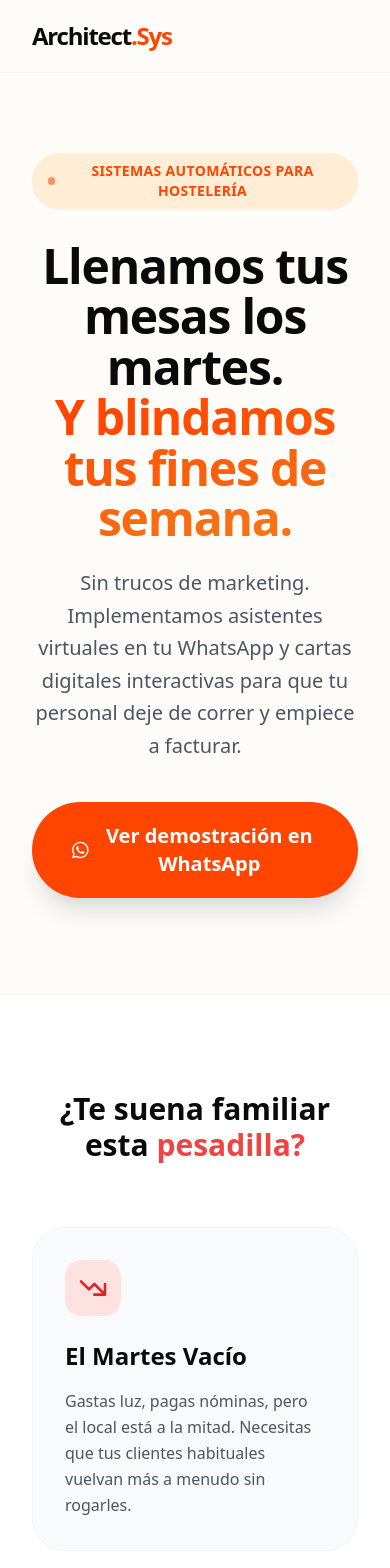
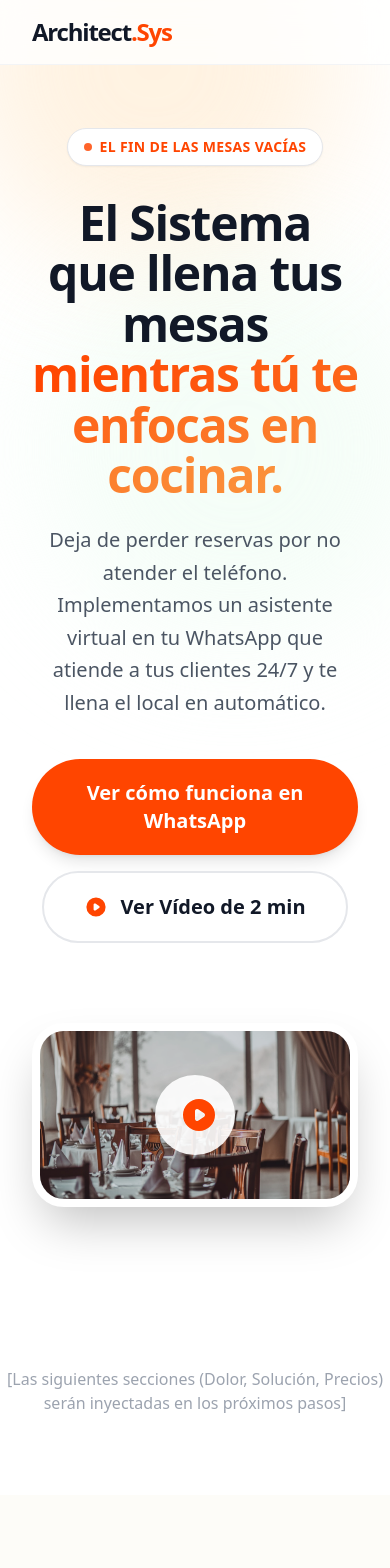
Before and after one commit to klarx94-Architect/architect-landing-hosteleria, a Next.js app: page / in a window 390 px wide. Shown: the top 1568 px of the page. After the commit the page ends 1495 px from the top, so only its background shows below. Built offline with nearby package versions, Linux system fonts and the light colour scheme.

Commit message:
feat: phase 1 - luminous hero section with video placeholder and AI generated image

```diff
--- a/src/app/page.tsx
+++ b/src/app/page.tsx
@@ -2,150 +2,68 @@ import React from 'react';
 
 export default function Home() {
   return (
-    <div className="min-h-screen bg-background text-foreground font-sans selection:bg-brand selection:text-white">
-      {/* NAVBAR */}
-      <nav className="w-full sticky top-0 z-50 bg-background/90 backdrop-blur-md border-b border-gray-100">
-        <div className="flex justify-between items-center py-5 px-8 max-w-7xl mx-auto">
-          <div className="text-2xl font-black tracking-tighter text-foreground">
-            Architect<span className="text-brand">.Sys</span>
+    <div className="min-h-screen bg-white text-gray-900 font-sans selection:bg-brand selection:text-white">
+      {/* NAVBAR LUMINOUS */}
+      <nav className="w-full absolute top-0 z-50 bg-white/80 backdrop-blur-md border-b border-gray-100">
+        <div className="flex justify-between items-center py-4 px-8 max-w-7xl mx-auto">
+          <div className="text-2xl font-black tracking-tighter text-gray-900">
+            Architect<span className="text-[#FF4500]">.Sys</span>
           </div>
-          <a href="https://wa.me/34611499674?text=Hola,%20quiero%20solicitar%20la%20Auditoría%20Gratuita%20para%20mi%20negocio." className="hidden md:inline-flex bg-foreground text-background px-6 py-2.5 rounded-full font-semibold text-sm hover:bg-gray-800 transition-all shadow-sm">
+          <a href="https://wa.me/34611499674?text=Hola,%20quiero%20solicitar%20la%20Auditoría%20Gratuita." className="hidden md:inline-flex bg-gray-900 text-white px-6 py-2.5 rounded-full font-semibold text-sm hover:bg-[#FF4500] transition-colors shadow-sm">
             Auditoría Gratuita
           </a>
         </div>
       </nav>
 
-      {/* HERO SECTION: THE HOOK */}
-      <header className="max-w-7xl mx-auto px-8 pt-20 pb-24 flex flex-col items-center text-center">
-        <div className="inline-flex items-center gap-2 px-4 py-2 rounded-full bg-orange-100 text-brand text-sm font-bold tracking-wide uppercase mb-8 shadow-sm">
-          <span className="w-2 h-2 rounded-full bg-brand animate-pulse"></span>
-          Sistemas Automáticos para Hostelería
+      {/* HERO SECTION LUMINOUS & ALIVE */}
+      <header className="relative w-full pt-32 pb-20 lg:pt-40 lg:pb-32 overflow-hidden flex flex-col items-center text-center px-8">
+        {/* Background elements for life and brightness */}
+        <div className="absolute top-[-10%] left-[-10%] w-96 h-96 bg-orange-100 rounded-full mix-blend-multiply filter blur-3xl opacity-70 animate-blob"></div>
+        <div className="absolute top-[20%] right-[-10%] w-96 h-96 bg-green-50 rounded-full mix-blend-multiply filter blur-3xl opacity-70 animate-blob animation-delay-2000"></div>
+
+        <div className="relative z-10 max-w-5xl mx-auto">
+          <div className="inline-flex items-center gap-2 px-4 py-2 rounded-full bg-white border border-gray-200 text-[#FF4500] text-sm font-bold tracking-wide uppercase mb-8 shadow-sm">
+            <span className="w-2 h-2 rounded-full bg-[#FF4500] animate-pulse"></span>
+            El fin de las mesas vacías
           </div>
-        <h1 className="text-5xl lg:text-7xl font-black leading-[1.05] tracking-tight text-foreground max-w-5xl mb-6">
-          Llenamos tus mesas los martes. <br/>
-          <span className="text-transparent bg-clip-text bg-gradient-to-r from-brand to-orange-500">Y blindamos tus fines de semana.</span>
+
+          <h1 className="text-5xl lg:text-[5rem] font-black leading-[1.05] tracking-tight text-gray-900 mb-6">
+            El Sistema que llena tus mesas <br/>
+            <span className="text-transparent bg-clip-text bg-gradient-to-r from-[#FF4500] to-orange-400">mientras tú te enfocas en cocinar.</span>
           </h1>
-        <p className="text-xl text-gray-600 max-w-3xl leading-relaxed font-medium mb-10">
-          Sin trucos de marketing. Implementamos asistentes virtuales en tu WhatsApp y cartas digitales interactivas para que tu personal deje de correr y empiece a facturar.
+
+          <p className="text-xl text-gray-600 max-w-3xl mx-auto leading-relaxed font-medium mb-10">
+            Deja de perder reservas por no atender el teléfono. Implementamos un asistente virtual en tu WhatsApp que atiende a tus clientes 24/7 y te llena el local en automático.
           </p>
-        <a href="https://wa.me/34611499674?text=Hola,%20quiero%20ver%20una%20demostración%20del%20sistema%20en%20mi%20WhatsApp." className="flex items-center justify-center gap-3 bg-brand text-white px-10 py-5 rounded-full text-xl font-bold shadow-float hover:-translate-y-1 hover:shadow-2xl transition-all duration-300">
-          <svg className="w-6 h-6" fill="currentColor" viewBox="0 0 24 24"><path d="M17.472 14.382c-.297-.149-1.758-.867-2.03-.967-.273-.099-.471-.148-.67.15-.197.297-.767.966-.94 1.164-.173.199-.347.223-.644.075-.297-.15-1.255-.463-2.39-1.475-.883-.788-1.48-1.761-1.653-2.059-.173-.297-.018-.458.13-.606.134-.133.298-.347.446-.52.149-.174.198-.298.298-.497.099-.198.05-.371-.025-.52-.075-.149-.669-1.612-.916-2.207-.242-.579-.487-.5-.669-.51a12.8 12.8 0 0 0-.57-.01c-.198 0-.52.074-.792.372-.272.297-1.04 1.016-1.04 2.479 0 1.462 1.065 2.875 1.213 3.074.149.198 2.096 3.2 5.077 4.487.709.306 1.262.489 1.694.625.712.227 1.36.195 1.871.118.571-.085 1.758-.719 2.006-1.413.248-.694.248-1.289.173-1.413-.074-.124-.272-.198-.57-.347m-5.421 7.403h-.004a9.87 9.87 0 0 1-5.031-1.378l-.361-.214-3.741.982.998-3.648-.235-.374a9.86 9.86 0 0 1-1.51-5.26c.001-5.45 4.436-9.884 9.888-9.884 2.64 0 5.122 1.03 6.988 2.898a9.825 9.825 0 0 1 2.893 6.994c-.003 5.45-4.437 9.884-9.885 9.884m8.413-18.297A11.815 11.815 0 0 0 12.05 0C5.495 0 .16 5.335.157 11.892c0 2.096.547 4.142 1.588 5.945L.057 24l6.305-1.654a11.882 11.882 0 0 0 5.683 1.448h.005c6.554 0 11.89-5.335 11.893-11.893a11.821 11.821 0 0 0-3.48-8.413Z"/></svg>
-          Ver demostración en WhatsApp
+
+          <div className="flex flex-col sm:flex-row items-center justify-center gap-4">
+            <a href="https://wa.me/34611499674?text=Hola,%20quiero%20ver%20cómo%20funciona%20el%20sistema." className="flex items-center justify-center gap-3 bg-[#FF4500] text-white px-10 py-5 rounded-full text-xl font-bold shadow-lg hover:shadow-2xl hover:scale-105 transition-all duration-300">
+              Ver cómo funciona en WhatsApp
             </a>
-      </header>
+            <a href="#video-demo" className="flex items-center justify-center gap-3 bg-white text-gray-900 border-2 border-gray-200 px-10 py-5 rounded-full text-xl font-bold hover:bg-gray-50 transition-all duration-300">
+              <svg className="w-6 h-6 text-[#FF4500]" fill="currentColor" viewBox="0 0 20 20"><path fillRule="evenodd" d="M10 18a8 8 0 100-16 8 8 0 000 16zM9.555 7.168A1 1 0 008 8v4a1 1 0 001.555.832l3-2a1 1 0 000-1.664l-3-2z" clipRule="evenodd" /></svg>
+              Ver Vídeo de 2 min
+            </a>
+          </div>
+        </div>
 
-      {/* THE PAIN: WHY THEY CAN'T SLEEP */}
-      <section className="bg-white py-24 border-y border-gray-100">
-        <div className="max-w-7xl mx-auto px-8">
-          <h2 className="text-3xl lg:text-5xl font-black text-center mb-16 max-w-4xl mx-auto">¿Te suena familiar esta <span className="text-red-500">pesadilla?</span></h2>
-          <div className="grid grid-cols-1 md:grid-cols-3 gap-12">
-            <div className="bg-gray-50 p-8 rounded-[2rem] border border-gray-100 hover:shadow-lg transition-all">
-              <div className="w-14 h-14 bg-red-100 text-red-600 rounded-2xl flex items-center justify-center mb-6">
-                <svg className="w-8 h-8" fill="none" stroke="currentColor" viewBox="0 0 24 24"><path strokeLinecap="round" strokeLinejoin="round" strokeWidth="2" d="M13 17h8m0 0V9m0 8l-8-8-4 4-6-6"></path></svg>
-              </div>
-              <h3 className="text-2xl font-bold mb-4">El Martes Vacío</h3>
-              <p className="text-gray-600 leading-relaxed">Gastas luz, pagas nóminas, pero el local está a la mitad. Necesitas que tus clientes habituales vuelvan más a menudo sin rogarles.</p>
-            </div>
-            <div className="bg-gray-50 p-8 rounded-[2rem] border border-gray-100 hover:shadow-lg transition-all">
-              <div className="w-14 h-14 bg-red-100 text-red-600 rounded-2xl flex items-center justify-center mb-6">
-                <svg className="w-8 h-8" fill="none" stroke="currentColor" viewBox="0 0 24 24"><path strokeLinecap="round" strokeLinejoin="round" strokeWidth="2" d="M3 5a2 2 0 012-2h3.28a1 1 0 01.948.684l1.498 4.493a1 1 0 01-.502 1.21l-2.257 1.13a11.042 11.042 0 005.516 5.516l1.13-2.257a1 1 0 011.21-.502l4.493 1.498a1 1 0 01.684.949V19a2 2 0 01-2 2h-1C9.716 21 3 14.284 3 6V5z"></path></svg>
-              </div>
-              <h3 className="text-2xl font-bold mb-4">El Teléfono Fantasma</h3>
-              <p className="text-gray-600 leading-relaxed">Viernes, 21:00h. Local a tope. El teléfono suena y nadie lo coge. Acabas de perder 150€ en reservas porque tu personal solo tiene dos manos.</p>
-            </div>
-            <div className="bg-gray-50 p-8 rounded-[2rem] border border-gray-100 hover:shadow-lg transition-all">
-              <div className="w-14 h-14 bg-red-100 text-red-600 rounded-2xl flex items-center justify-center mb-6">
-                <svg className="w-8 h-8" fill="none" stroke="currentColor" viewBox="0 0 24 24"><path strokeLinecap="round" strokeLinejoin="round" strokeWidth="2" d="M9 12h6m-6 4h6m2 5H7a2 2 0 01-2-2V5a2 2 0 012-2h5.586a1 1 0 01.707.293l5.414 5.414a1 1 0 01.293.707V19a2 2 0 01-2 2z"></path></svg>
-              </div>
-              <h3 className="text-2xl font-bold mb-4">La Carta de Papel Manchada</h3>
-              <p className="text-gray-600 leading-relaxed">Camareros perdiendo 15 minutos explicando platos. Clientes desesperados. Menos rotación de mesas significa menos ingresos al cierre.</p>
+        {/* VIDEO PLACEHOLDER / AI IMAGE */}
+        <div id="video-demo" className="relative z-10 w-full max-w-6xl mx-auto mt-20 rounded-[2rem] overflow-hidden shadow-2xl border-8 border-white bg-gray-100 aspect-video">
+          {/* This image will be replaced by the CEO's AI Video later. For now, it uses the generated image */}
+          <img src="/hero-placeholder.jpg" alt="Restaurante Lleno" className="w-full h-full object-cover" />
+
+          <div className="absolute inset-0 bg-gray-900/20 flex items-center justify-center group cursor-pointer">
+             <div className="w-20 h-20 bg-white/90 rounded-full flex items-center justify-center shadow-2xl group-hover:scale-110 transition-transform">
+                <svg className="w-10 h-10 text-[#FF4500] ml-2" fill="currentColor" viewBox="0 0 20 20"><path fillRule="evenodd" d="M10 18a8 8 0 100-16 8 8 0 000 16zM9.555 7.168A1 1 0 008 8v4a1 1 0 001.555.832l3-2a1 1 0 000-1.664l-3-2z" clipRule="evenodd" /></svg>
              </div>
           </div>
         </div>
-      </section>
+      </header>
 
-      {/* THE SOLUTION: BENTO BOX LAYOUT */}
-      <section className="py-24 bg-background">
-        <div className="max-w-7xl mx-auto px-8">
-          <div className="text-center max-w-3xl mx-auto mb-16">
-            <h2 className="text-4xl lg:text-5xl font-black mb-6">Nosotros traemos la solución.</h2>
-            <p className="text-xl text-gray-600">Sistemas que trabajan 24/7. Tú cocinas, nosotros llenamos el local.</p>
+      {/* TEMPORARY PLACEHOLDER FOR NEXT PHASES */}
+      <div className="py-20 text-center text-gray-400 font-medium">
+        [Las siguientes secciones (Dolor, Solución, Precios) serán inyectadas en los próximos pasos]
       </div>
-
-          <div className="grid grid-cols-1 md:grid-cols-2 lg:grid-cols-3 gap-6">
-            {/* Bento 1: WhatsApp AI */}
-            <div className="lg:col-span-2 bg-[#1A1A1A] rounded-[2rem] p-10 relative overflow-hidden group">
-              <div className="relative z-10 w-full md:w-1/2 text-white">
-                <h3 className="text-3xl font-bold mb-4">El Recepcionista que no duerme.</h3>
-                <p className="text-gray-400 text-lg mb-8">Un agente de Inteligencia Artificial conectado a tu WhatsApp. Responde dudas, envía la carta y anota reservas en automático. Cero llamadas perdidas.</p>
-              </div>
-              <img src="https://images.unsplash.com/photo-1611162617474-5b21e879e113?q=80&w=1000" alt="WhatsApp Chat" className="absolute right-0 top-0 w-1/2 h-full object-cover opacity-50 group-hover:scale-105 transition-transform duration-700" />
-            </div>
-
-            {/* Bento 2: Digital Menu */}
-            <div className="bg-brand rounded-[2rem] p-10 relative overflow-hidden text-white group">
-              <h3 className="text-2xl font-bold mb-4">Menús que dan hambre.</h3>
-              <p className="text-white/80 text-lg mb-8">Códigos QR elegantes. Fotos que venden solas. Pedidos directos sin intermediarios.</p>
-              <img src="https://images.unsplash.com/photo-1555396273-367ea4eb4db5?q=80&w=800" alt="Restaurant QR" className="absolute -bottom-10 -right-10 w-64 h-64 object-cover rounded-full border-8 border-brand/50 group-hover:scale-110 transition-transform duration-700" />
-            </div>
-          </div>
-        </div>
-      </section>
-
-      {/* FOMO / SOCIAL PROOF */}
-      <section className="bg-orange-50 py-20 border-y border-orange-100">
-        <div className="max-w-4xl mx-auto px-8 text-center">
-          <h2 className="text-3xl font-black text-foreground mb-6">Mientras tú usas papel y boli, tu competencia ya es digital.</h2>
-          <p className="text-xl text-gray-700 italic font-medium">"Antes perdíamos 30 llamadas a la semana. Hoy, el sistema de WhatsApp nos cierra 12 reservas automáticas al día sin tocar el teléfono."</p>
-          <div className="mt-6 font-bold text-brand">— Datos proyectados de nuestros Ecosistemas Hosteleros</div>
-        </div>
-      </section>
-
-      {/* VALUE LADDER */}
-      <section className="bg-foreground text-background py-32 rounded-t-[3rem]">
-        <div className="max-w-7xl mx-auto px-8">
-          <div className="text-center max-w-3xl mx-auto mb-20 space-y-4">
-            <h2 className="text-4xl lg:text-5xl font-black tracking-tight">Elige tu arma de facturación</h2>
-            <p className="text-xl text-gray-400">Invierte en un sistema que se paga solo con las reservas del primer fin de semana.</p>
-          </div>
-
-          <div className="grid grid-cols-1 md:grid-cols-3 gap-8">
-            <div className="bg-[#1A1A1A] p-10 rounded-[2rem] border border-gray-800">
-              <h3 className="font-bold text-2xl mb-2">La Carta que Vende</h3>
-              <div className="text-5xl font-black text-white mb-6">150€</div>
-              <ul className="space-y-4 text-gray-400 mb-10 text-lg">
-                <li>✓ Carta Web Interactiva (No un PDF aburrido)</li>
-                <li>✓ Códigos QR físicos para tus mesas</li>
-                <li>✓ Autogestionable desde tu móvil</li>
-              </ul>
-              <a href="https://wa.me/34611499674?text=Hola,%20me%20interesa%20implementar%20La%20Carta%20que%20Vende%20por%20150€." className="block text-center w-full bg-white text-black py-3 rounded-full font-bold hover:bg-gray-200 transition-colors">Empezar a digitalizar</a>
-            </div>
-
-            <div className="bg-brand p-10 rounded-[2rem] shadow-2xl relative transform md:-translate-y-8 flex flex-col">
-              <div className="absolute -top-4 right-10 bg-white text-brand px-4 py-1 rounded-full text-sm font-black tracking-wide uppercase shadow-sm">El más pedido</div>
-              <h3 className="font-bold text-2xl mb-2 text-white">El Recepcionista 24/7</h3>
-              <div className="text-5xl font-black text-white mb-6">350€</div>
-              <ul className="space-y-4 text-white/90 mb-10 text-lg flex-1">
-                <li className="font-bold text-white">✓ Tu Web Persuasiva para captar</li>
-                <li className="font-bold text-white">✓ Agente de IA conectado a WhatsApp</li>
-                <li className="font-bold text-white">✓ Gestión Automática de Reservas</li>
-              </ul>
-              <a href="https://wa.me/34611499674?text=Hola,%20quiero%20el%20sistema%20del%20Recepcionista%2024/7%20en%20mi%20WhatsApp%20por%20350€." className="block text-center w-full bg-foreground text-white py-4 rounded-full font-black hover:bg-black transition-colors shadow-lg">Llenar mis mesas</a>
-            </div>
-
-            <div className="bg-[#1A1A1A] p-10 rounded-[2rem] border border-gray-800">
-              <h3 className="font-bold text-2xl mb-2">Delivery Sin Comisiones</h3>
-              <div className="text-5xl font-black text-white mb-6">Custom</div>
-              <ul className="space-y-4 text-gray-400 mb-10 text-lg">
-                <li>✓ Tu propio sistema de pedidos</li>
-                <li>✓ Cero comisiones a plataformas</li>
-                <li>✓ Perfecto para Dark Kitchens</li>
-              </ul>
-              <a href="https://wa.me/34611499674?text=Hola,%20quiero%20crear%20mi%20propio%20sistema%20de%20Delivery%20sin%20comisiones." className="block text-center w-full bg-white text-black py-3 rounded-full font-bold hover:bg-gray-200 transition-colors">Agendar Auditoría</a>
-            </div>
-          </div>
-        </div>
-      </section>
     </div>
   );
 }
```
Also changed, not shown: public/hero-placeholder.jpg (added). Lines whose indentation alone changed are shown as unchanged.
